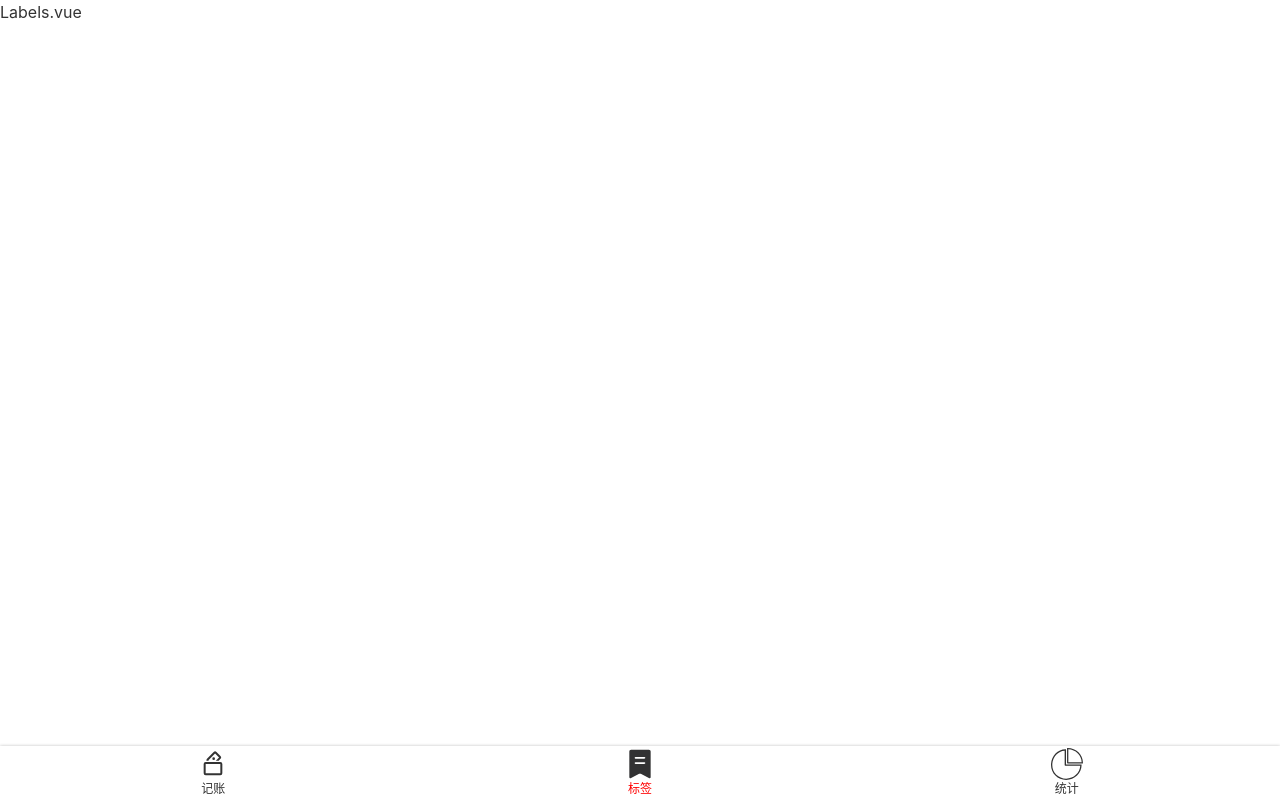
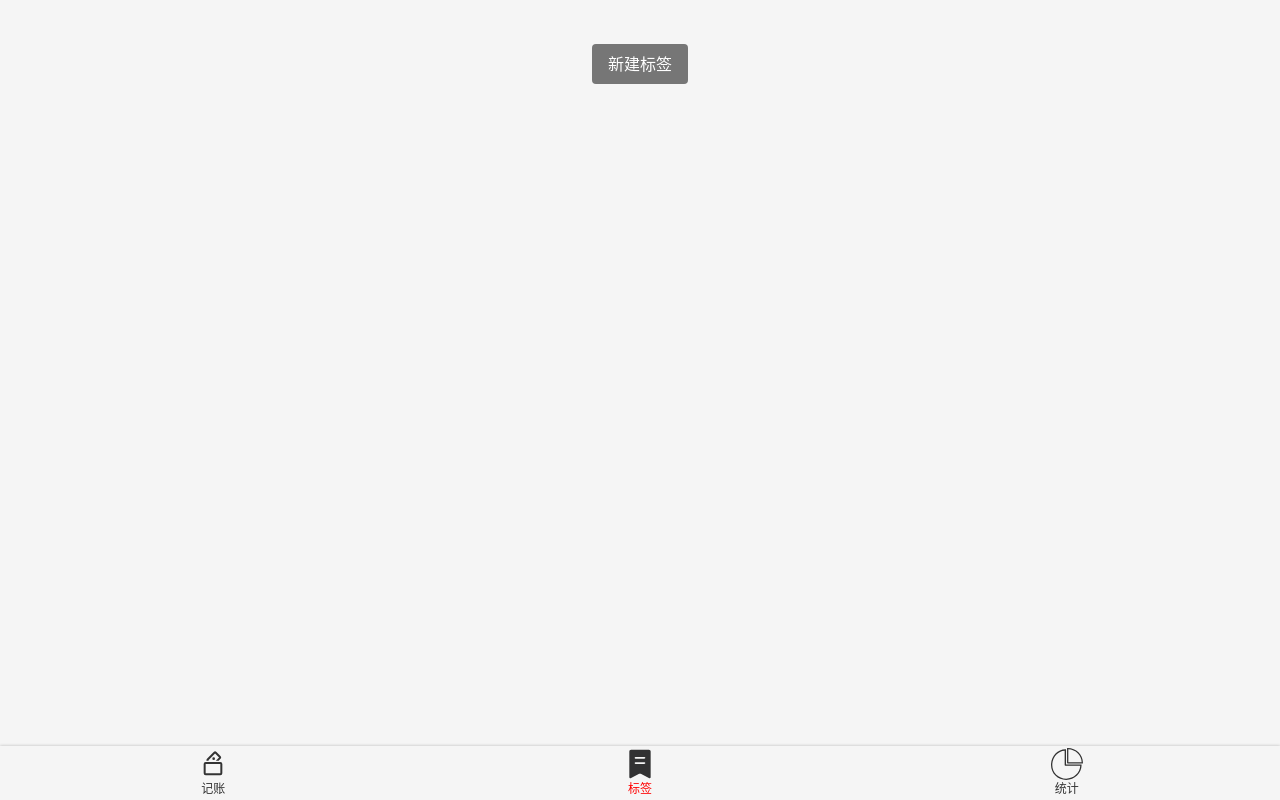
Before and after one commit to king-open/suddenMoney, a Vue app: page /#/labels in a window 1280 px wide. Built offline with nearby package versions, Linux system fonts and the light colour scheme.

Commit message:
展示和创建标签

```diff
--- a/src/App.vue
+++ b/src/App.vue
@@ -14,5 +14,6 @@ body {
   font-family: $font-hei;
   font-size: 16px;
   line-height: 1.5;
+  background: #f5f5f5;
 }
 </style>
--- a/src/model.ts
+++ b/src/models/recordListModel.ts
@@ -1,5 +1,5 @@
 const localStorageKeyName = 'recordList';
-const model = {
+const recordListModel = {
   clone(data: RecordItem[] | RecordItem) {
     return JSON.parse(JSON.stringify(data));
   },
@@ -11,4 +11,4 @@ const model = {
   }
 };
 
-export default model;
+export default recordListModel;
--- /dev/null
+++ b/src/models/tagListModel.ts
@@ -0,0 +1,24 @@
+const localStorageKeyName = 'tagList';
+type TagListModel = {
+  data: string[]
+  fetch: () => string[]
+  create: (name: string) => 'success' | 'duplicated' // 联合类型
+  save: () => void
+}
+const tagListModel: TagListModel = {
+  data: [],
+  fetch() {
+    this.data = JSON.parse(window.localStorage.getItem(localStorageKeyName) || '[]');
+    return this.data;
+  },
+  create(name) {
+    if (this.data.indexOf(name) >= 0) {return 'duplicated';}
+    this.data.push(name);
+    this.save();
+    return 'success';
+  },
+  save() {
+    window.localStorage.setItem(localStorageKeyName, JSON.stringify(this.data));
+  }
+};
+export default tagListModel;
--- a/src/views/Labels.vue
+++ b/src/views/Labels.vue
@@ -1,15 +1,69 @@
 <template>
   <Layout>
-    Labels.vue
+    <ol class="tags">
+      <li v-for="tag in tags" :key="tag">
+        <span>{{tag}}</span>
+        <Icon name="right"/>
+      </li>
+    </ol>
+    <div class="createTag-wrapper">
+      <button class="createTag" @click="createTag">新建标签</button>
+    </div>
   </Layout>
 </template>
 
-<script>
-  export default {
-
+<script lang="ts">
+  import Vue from 'vue';
+  import {Component} from 'vue-property-decorator';
+  import tagListModel from '@/models/tagListModel';
+  tagListModel.fetch();
+  @Component
+  export default class Labels extends Vue {
+    tags = tagListModel.data;
+    createTag() {
+      const name = window.prompt('请输出标签名');
+      if (name) {
+        const message = tagListModel.create(name);
+        if (message === 'duplicated') {
+          window.alert('标签名重复了');
+        } else if (message === 'success') {
+          window.alert('添加成功');
+        }
+      }
+    }
   }
 </script>
 
 <style lang="scss" scoped>
-
+  .tags {
+    background: white;
+    font-size: 16px;
+    padding-left: 16px;
+    > li {
+      min-height: 44px;
+      display: flex;
+      align-items: center;
+      justify-content: space-between;
+      border-bottom: 1px solid #e6e6e6;
+      svg {
+        width: 18px;
+        height: 18px;
+        color: #666;
+        margin-right: 16px;
+      }
+    }
+  }
+  .createTag {
+    background: #767676;
+    color: white;
+    border-radius: 4px;
+    border: none;
+    height: 40px;
+    padding: 0 16px;
+    &-wrapper {
+      text-align: center;
+      padding: 16px;
+      margin-top: 44-16px;
+    }
+  }
 </style>
--- a/src/views/Money.vue
+++ b/src/views/Money.vue
@@ -15,16 +15,18 @@ import NumberPad from '@/components/Money/NumberPad.vue';
   import Notes from '@/components/Money/Notes.vue';
   import Tags from '@/components/Money/Tags.vue';
   import {Component,Watch} from 'vue-property-decorator';
-  import model from '@/model';
+  import recordListModel from '@/models/recordListModel';
+  import tagListModel from '@/models/tagListModel';
 
-  const recordList = model.fetch();
+  const recordList = recordListModel.fetch();
+  const tagList = tagListModel.fetch();
 
 
   @Component({
     components: {Tags, Notes, Types, NumberPad}
   })
   export default class Money extends Vue {
-    tags = ['衣', '食', '住', '行', '彩票'];
+    tags = tagList;
     // eslint-disable-next-line no-undef
     recordList: RecordItem[] = recordList;
     // eslint-disable-next-line no-undef
@@ -39,13 +41,13 @@ import NumberPad from '@/components/Money/NumberPad.vue';
     }
     saveRecord() {
       // eslint-disable-next-line no-undef
-      const record2: RecordItem = model.clone(this.record);
+      const record2: RecordItem = recordListModel.clone(this.record);
       record2.createdAt = new Date();
       this.recordList.push(record2);
     }
     @Watch('recordList')
     onRecordListChange() {
-      model.save(this.recordList);
+      recordListModel.save(this.recordList);
     }
   }
 </script>
```
Also changed, not shown: src/assets/icons/right.svg (added).
